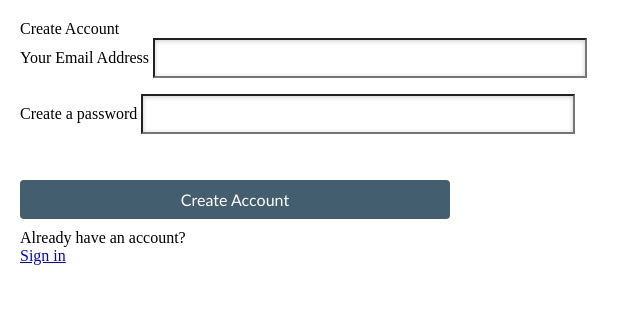
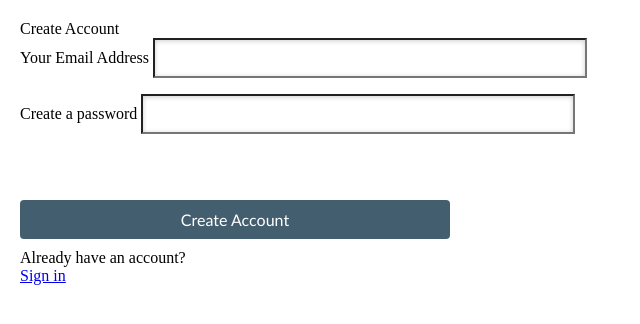
Before and after one commit to akpark/ClearNote, a Rails app: page /users/new in a window 1280 px wide. Shown: the top 324 px of the page, without its empty margins (0-640 px from the left). Run offline with Rails 7, Linux system fonts and the light colour scheme; style sheets or scripts are compiled from the project's sources; parts of the project's set-up code (start-up, migrations or seed data) failed here and were passed over; some libraries are stand-ins or nearby versions.

Commit message:
Update register button styling

```diff
--- a/app/assets/stylesheets/session.scss
+++ b/app/assets/stylesheets/session.scss
@@ -91,7 +91,7 @@
 }
 
 .sign-up button {
-  margin-top: 30px;
+  margin-top: 50px;
 }
 
 #guest-login-button {
```
